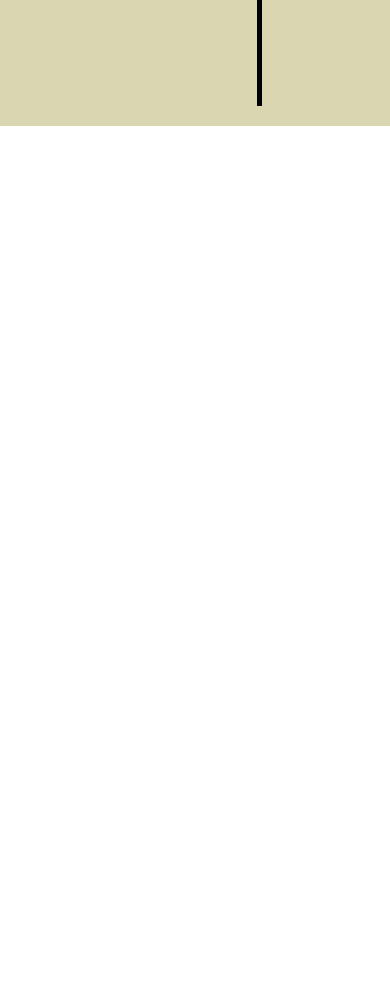
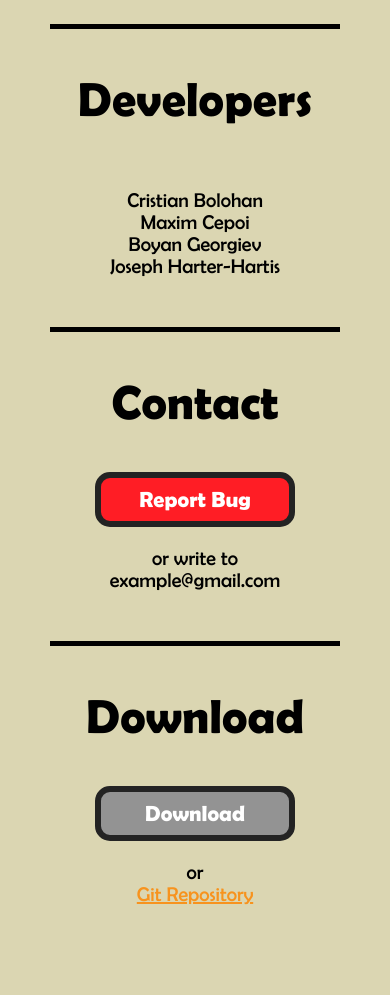
Before and after one commit to bobyTopG/QuartoGame_Website, a plain HTML site: page index.html in a window 390 px wide. Shown: the part 718-1713 px from the top of the page. Before the commit the page ends 844 px from the top, so only its background shows below. Drawn offline with Linux system fonts and the light colour scheme.

Commit message:
implemented footer for mobile

```diff
--- a/css/footer.css
+++ b/css/footer.css
@@ -1,80 +1,172 @@
-p{
-    font-family: 'berlin';
+body {
+    margin: 0;
+    padding: 0;
+    font-family: 'Arial', sans-serif;
+    min-height: 100vh;
+    display: flex;
+    flex-direction: column;
+}
+
+p {
+    font-family: 'berlin', 'Arial', sans-serif;
     text-align: center;
     font-size: 20px;
 }
 
-footer{
-    position:fixed;
-    left:0px;
-    bottom:0px;
-    width:100%;
-    background-color: #DBD6B2;
-    height: 400px;
-    display:flex;
-    flex-direction:row;
-    justify-content: space-between;
-    align-items:center;
-    padding-left:50px;
-    padding-right:50px;
-    box-sizing: border-box;
+html {
+    overflow-y: auto;
 }
 
-.footer-div{
-    position:relative;
-    padding-left:20px;
-    padding-right:20px;
+main {
+    flex: 1;
+    padding: 20px;
+    /* Add padding to ensure content isn't hidden behind footer */
+    padding-bottom: 400px;
 }
 
-.footer-div + .footer-div {
-    border-left: 5px solid rgb(0,0,0);
-    height:90%;
+footer {
+    background-color: #DBD6B2;
+    width: 100%;
 }
 
-.center{
-    display:flex;
-    justify-content:center;
+.footer-container {
+    height: 400px;
+    display: flex;
+    flex-direction: row;
+    justify-content: space-between;
+    align-items: center;
+    padding-left: 40px;
+    padding-right: 40px;
 }
 
-.default-button{
-    font-family:'berlin bold';
-    text-align:center;
+.footer-div {
+    width: 100%;
+    height: 100%;
+
+    position: relative;
+    padding-left: 20px;
+    padding-right: 20px;
+    display: flex;
+    flex-direction: column;
+    align-items: center;
+    border-left: 5px solid rgb(0, 0, 0);
+
+}
+
+footer .first-row, footer .second-row {
+    display: flex;
+    justify-content: space-between;
+    width: 100%;
+}
+
+.footer-div > h1 {
+    font-size: 72px;
+    margin: 0;
+}
+
+.footer-div .footer-title {
+    height: 140px;
+    display: flex;
+    align-items: center;
+}
+
+
+
+/* remove the vertical line from the first div */
+.first-row .first-div {
+    border: none;
+    margin:auto
+}
+
+.center {
+    display: flex;
+    justify-content: center;
+}
+
+.default-button {
+    font-family: 'berlin bold', 'Arial', sans-serif;
+    text-align: center;
     border-width: 6px;
     border-radius: 15px;
-    border-style:solid;
+    border-style: solid;
     border-color: #232323;
-    font-size:22px;
-    height:55px;
-    width:200px;
+    font-size: 22px;
+    height: 55px;
+    width: 200px;
     cursor: pointer;
 }
 
-.a:link {
+a {
     color: #F7931E;
 }
 
-.a:visited {
+a:visited {
     color: #F7931E;
 }
 
-.a:hover {
-    color:#e6621d;
+a:hover {
+    color: #e6621d;
 }
 
-.red-button{
-    background-color:#FF1D25;
-    color:#FFFFFF;
+.red-button {
+    background-color: #FF1D25;
+    color: #FFFFFF;
 }
 
-.red-button:hover{
-    background-color:#b60f0f;
+.red-button:hover {
+    background-color: #b60f0f;
 }
 
-.gray-button{
-    background-color:#939393;
+.gray-button {
+    background-color: #939393;
     color: #ffffff;
 }
 
-.gray-button:hover{
-    background-color:#6c6c6c;
+.gray-button:hover {
+    background-color: #6c6c6c;
 }
+
+@media only screen and (max-width: 1128px) {
+    .footer-container {
+        flex-direction: column;
+        height: auto;
+        padding: 40px;
+    }
+
+    .footer-div:first-child {
+        border: none;
+    }
+
+    .first-row {
+        border-bottom: 5px solid rgb(0, 0, 0);
+    }
+}
+
+@media only screen and (max-width: 700px) {
+    .first-row {
+        flex-direction: column;
+        border: none;
+    }
+    .first-row .first-div{
+        padding-bottom: 40px;
+        border: none !important;
+
+    }
+    .second-row {
+        flex-direction: column;
+    }
+
+    /* we put important to override (.footer-div:first-child) property */
+    .footer-div {
+        border: none;
+        width: auto;
+        padding-bottom: 30px;
+        border-top: 5px solid black !important;
+    }
+
+
+    .footer-container {
+        padding-left: 50px;
+        padding-right: 50px;
+    }
+}
--- a/index.html
+++ b/index.html
@@ -14,11 +14,15 @@
         <p>Website under construction..</p>
     </main>
     <footer>
-        <div class="footer-div">
+        <div class="footer-container">
+            <div class="first-row">
+                <div class="footer-div first-div">
                     <h1>Quarto!</h1>
                 </div>
                 <div class="footer-div">
+                    <div class="footer-title">
                         <h1>Developers</h1>
+                    </div>
                     <p>
                         Cristian Bolohan<br>
                         Maxim Cepoi<br>
@@ -26,10 +30,12 @@
                         Joseph Harter-Hartis
                     </p>
                 </div>
+            </div>
+            <div class="second-row">
                 <div class="footer-div">
-            <h1>
-                Contact
-            </h1>
+                    <div class="footer-title">
+                        <h1>Contact</h1>
+                    </div>
                     <div class="center">
                         <button type="button" class="default-button red-button">Report Bug</button>
                     </div>
@@ -39,9 +45,9 @@
                     </p>
                 </div>
                 <div class="footer-div">
-            <h1>
-                Download
-            </h1>
+                    <div class="footer-title">
+                        <h1>Download</h1>
+                    </div>
                     <div class="center">
                         <button type="button" class="default-button gray-button">Download</button>
                     </div>
@@ -50,6 +56,10 @@
                         <a href="https://gitlab.com/kdg-ti/integration-1.2/2024-2025/acs103-t2/ACS103-T2-Game" class="a">Git Repository</a>
                     </p>
                 </div>
+            </div>
+        </div>
+
+
     </footer>
     <script src="js/script.js"></script>
 </body>
```
Lines whose indentation alone changed are shown as unchanged.
